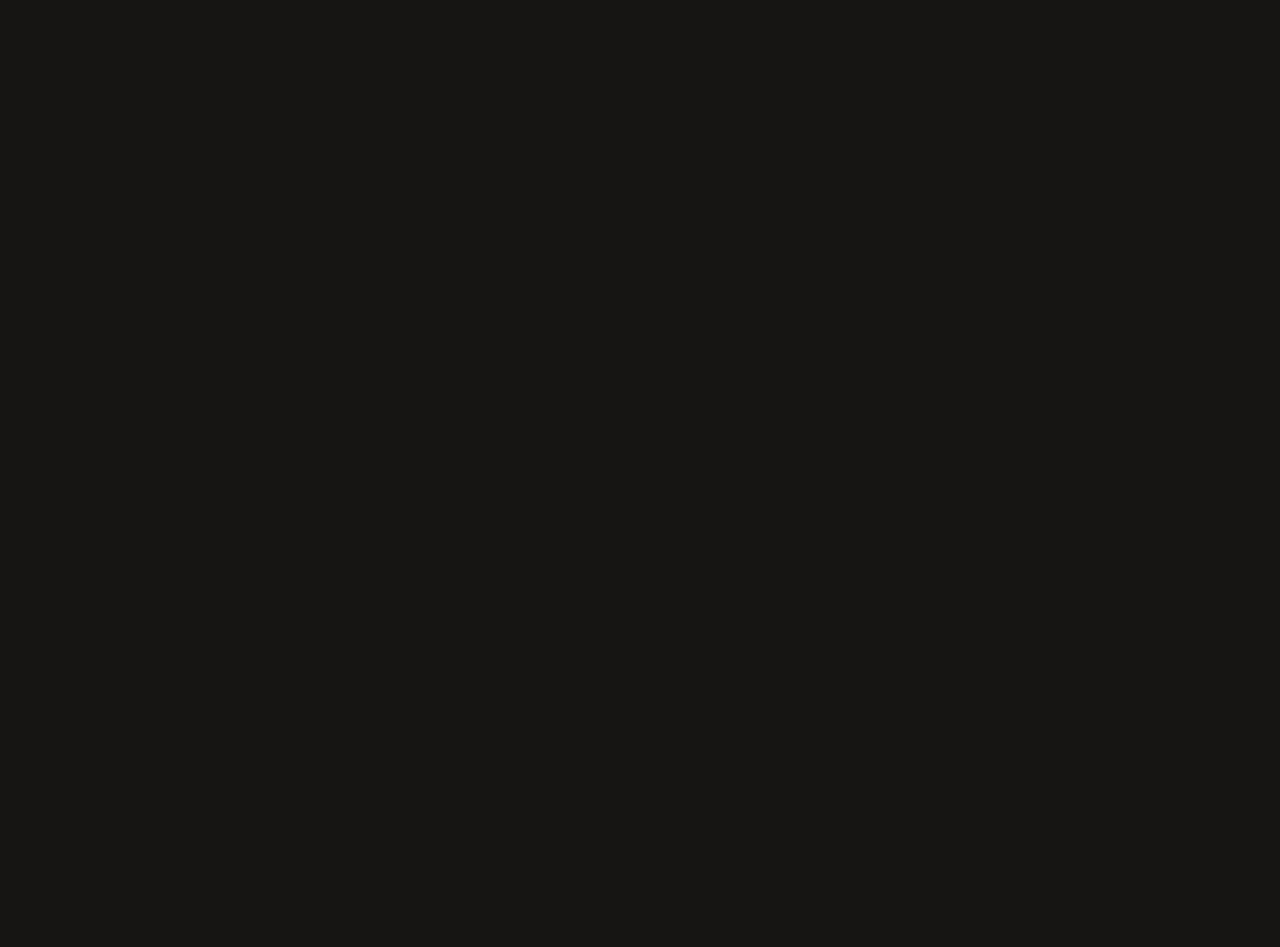
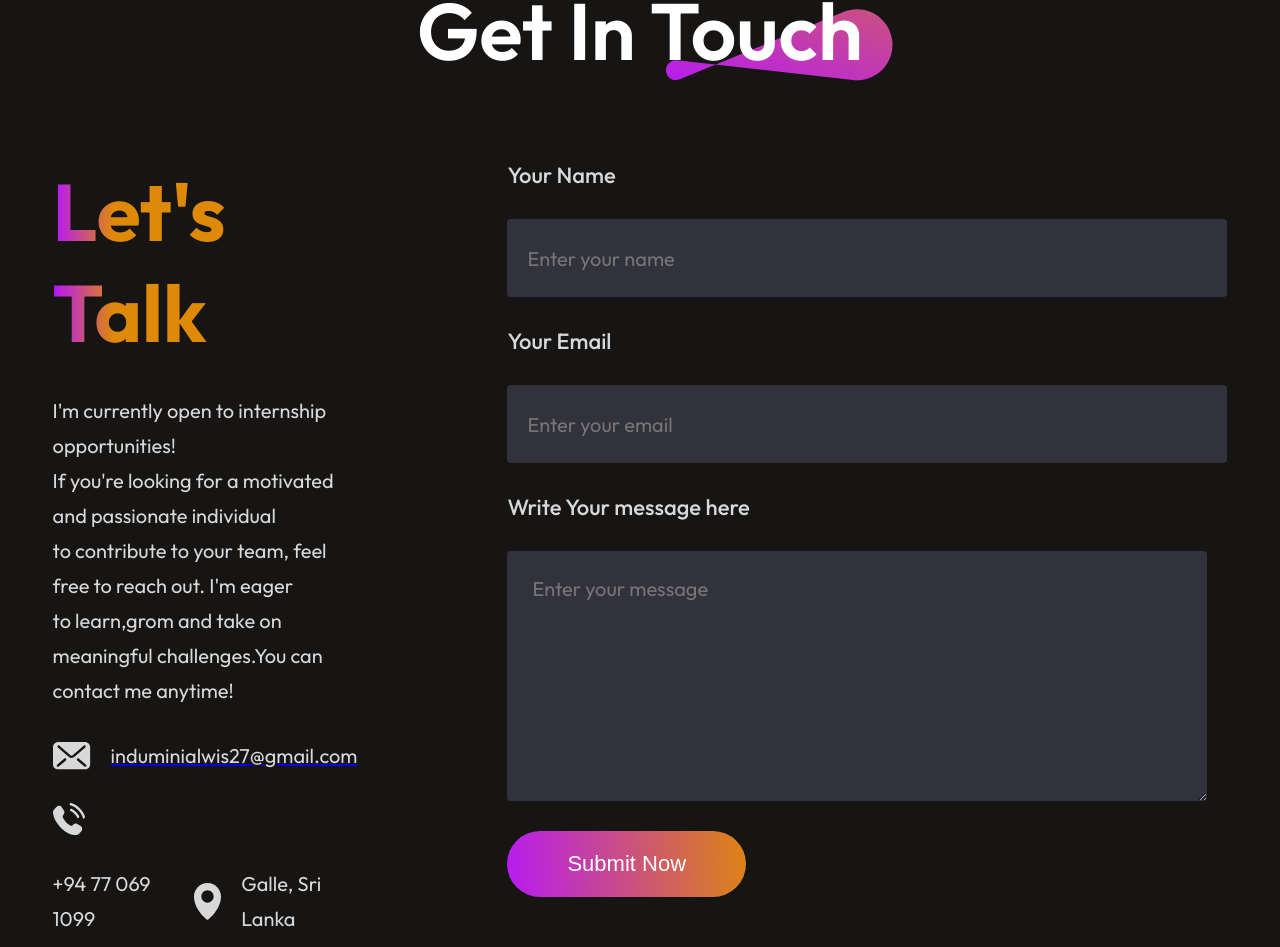
Before and after one commit to InduminiDeAlwis/portfolio, a React (Vite) app: page / in a window 1280 px wide. Shown: the part 4266-5213 px from the top of the page. Before the commit the page ends 4166 px from the top, so only its background shows below. Built offline with nearby package versions, Linux system fonts and the light colour scheme.

Commit message:
create contact section

```diff
--- a/src/App.jsx
+++ b/src/App.jsx
@@ -4,6 +4,7 @@ import Hero from './Components/Hero/Hero'
 import About from './Components/About/About'
 import Services from './Components/Services/Services'
 import MyWork from './Components/MyWork/MyWork'
+import Contact from './Components/Contact/Contact'
 
 const App = () => {
   return (
@@ -13,6 +14,7 @@ const App = () => {
       <About/>
       <Services/>
       <MyWork/>
+      <Contact/>
     </div>
   )
 }
--- /dev/null
+++ b/src/Components/Contact/Contact.css
@@ -0,0 +1,104 @@
+.contact{
+    display: flex;
+    flex-direction: column;
+    align-items: center;
+    justify-content: center;
+    gap: 80px;
+    margin : 80px 170px;
+}
+.contact-title{
+    position: relative;
+}
+.contact-title h1{
+    padding: 0px 30px;
+    font-size: 80px;
+    font-weight: 600;
+}
+.contact-title img{
+    position: absolute;
+    bottom: 0;
+    right: 0;
+    z-index: -1;
+}
+.contact-section{
+    display:flex;
+    gap:150px;
+}
+.contact-left{
+    display: flex;
+    flex-direction: column;
+    gap:30px;
+}
+.contact-left h1{
+    font-size:80px;
+    font-weight: 700;
+    background:linear-gradient(270deg,#DF8908 80%,#B415FF 100%);
+    background-clip: text;
+    -webkit-text-fill-color: transparent;
+    -webkit-background-clip: text;
+}
+.contact-left p{
+    max-width: 550px;
+    color:#D8D8D8;
+    font-size: 20px;
+    line-height: 35px;
+}
+.contact-details{
+    display: flex;
+    flex-direction: column;
+    gap: 30px;
+    color:#D8D8D8;
+    font-size: 22px;
+}
+.contact-detail{
+    display: flex;
+    align-items: center;
+    gap: 20px;
+}
+.contact-right{
+    display: flex;
+    flex-direction: column;
+    align-items: start;
+    gap: 30px;
+}
+.contact-right label{
+    color :#D8D8D8;
+    font-size: 22px;
+    font-weight: 500;
+}
+.contact-right input{
+    border : none;
+    width : 700px;
+    height: 78px;
+    padding-left: 20px;
+    border-radius: 4px;
+    background: #32323c;
+    color: #A0A0A0;
+    font-family: outfit;
+    font-size: 20px;
+}
+.contact-right textarea{
+    width : 650px;
+    border: none;
+    padding: 25px;
+    border-radius: 4px;
+    background: #32323c;
+    color:#A0A0A0;
+    font-family: outfit;
+    font-size: 20px;
+}
+.contact-submit{
+    border : none;
+    color: white;
+    border-radius: 50px;
+    background: linear-gradient(264deg,#DF8908 -5.09%,#B415FF 106.28%);
+    font-size: 22px;
+    padding: 20px 60px;
+    margin-bottom: 50px;
+    cursor: pointer;
+    transition: 0.3s;
+}
+.contact-submit:hover{
+    transform: scale(1.1);
+    transition: 0.3s;
+}
--- /dev/null
+++ b/src/Components/Contact/Contact.jsx
@@ -0,0 +1,48 @@
+import React from 'react'
+import './Contact.css'
+import theme_pattern from '../../assets/theme_pattern.svg'
+import mail_icon from '../../assets/mail_icon.svg'
+import location_icon from '../../assets/location_icon.svg'
+import call_icon from '../../assets/call_icon.svg'
+
+
+const Contact = () => {
+  return (
+    <div className="contact">
+      <div className="contact-title">
+        <h1>Get In Touch</h1>
+        <img src={theme_pattern} alt="" />
+      </div>
+      <div className="contact-section">
+        <div className="contact-left">
+          <h1>Let's Talk</h1>
+          <p>I'm currently open to internship opportunities!
+            <br />If you're looking for a motivated and passionate individual <br /> to contribute to your team, feel free to reach out. I'm eager <br />to learn,grom and take on meaningful challenges.You can <br />contact me anytime!
+          </p>
+            <div className="contact-details">
+              <div className="contact-detail">
+                <img src={mail_icon} alt="" /><a href="induminialwis27@gmail.com"><p>induminialwis27@gmail.com</p></a>
+              </div>
+              <div className="contact-detail">
+                <img src={call_icon} alt="" />
+              </div>
+              <div className="contact-detail"><p>+94 77 069 1099</p>
+                <img src={location_icon} alt="" /><p> Galle, Sri Lanka</p>
+              </div>
+            </div>
+        </div>
+        <form className="contact-right">
+          <label htmlFor=''>Your Name</label>
+          <input type="text" placeholder='Enter your name' name='name' />
+          <label htmlFor="">Your Email</label>
+          <input type="text" placeholder='Enter your email' name='email'/>
+          <label htmlFor="">Write Your message here</label>
+          <textarea name="message" rows="8" placeholder='Enter your message'></textarea>
+          <button type='submit' className="contact-submit">Submit Now</button>
+        </form>
+      </div>
+    </div>
+  )
+}
+
+export default Contact
```
Also changed, not shown: src/Components/MyWork/MyWork.css (line endings or trailing spaces).
